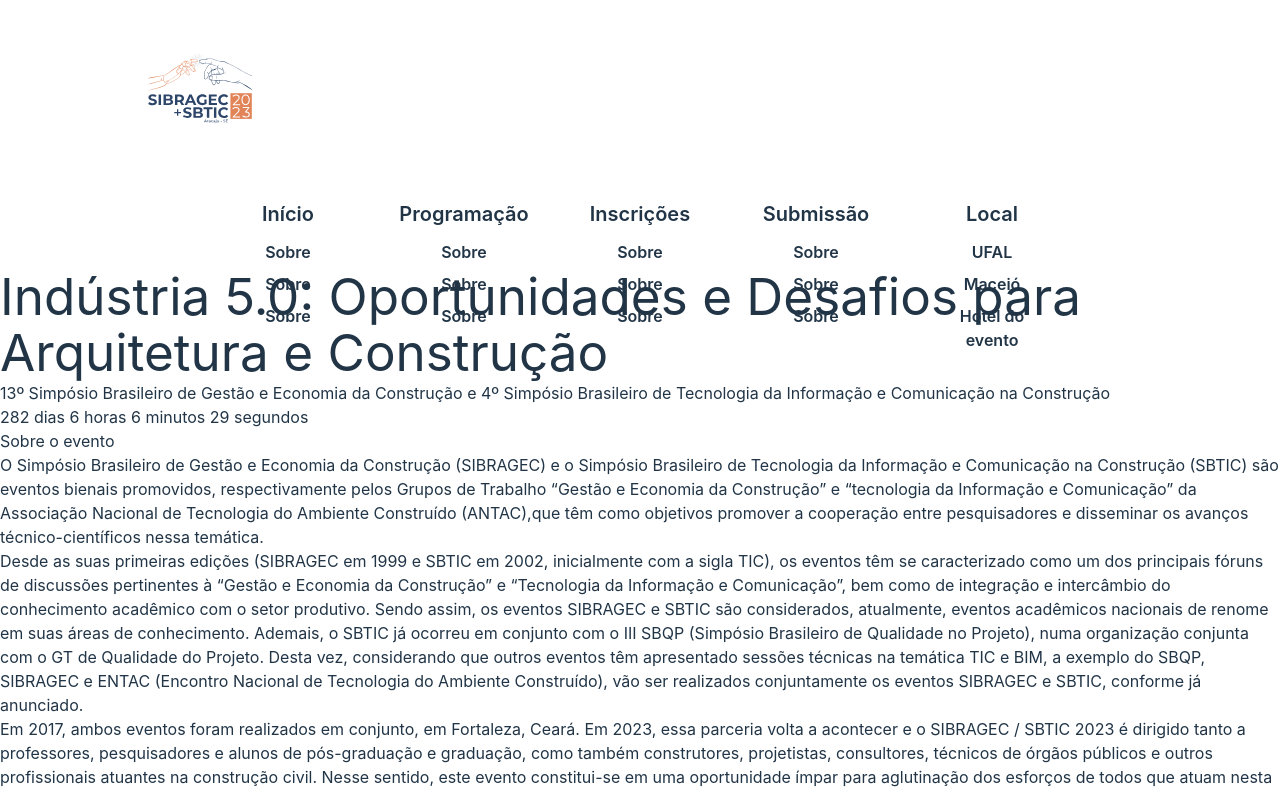
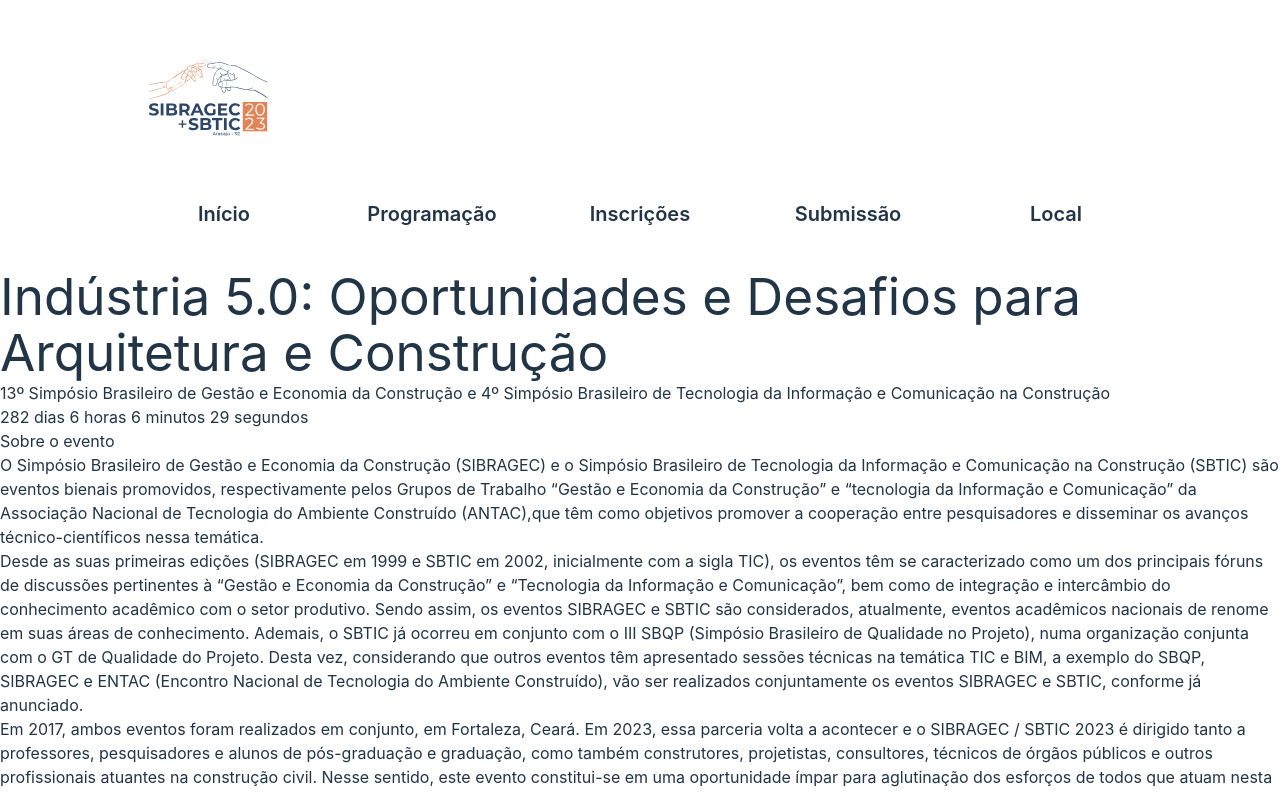
Before and after one commit to softeam-org/sibragecsbtic-web, a React (Vite) app: page / in a window 1280 px wide. Shown: the top 792 px of the page. Built offline with nearby package versions, Linux system fonts and the light colour scheme; what tailwind-nord would draw is missing.

Commit message:
Header criado

```diff
--- a/src/components/Header.jsx
+++ b/src/components/Header.jsx
@@ -10,11 +10,15 @@ function Header() {
   return (
     <header className="bg-nord0">
       <div className="max-w-6xl mx-auto pt-16">
-        <div className="w-28 absolute left-36 top-8">
-          <img src={logo} alt="logo" />
-        </div>
+        <a href="/" className="w-32 absolute left-36 top-8">
+          <div>
+            <img src={logo} alt="logo" />
+          </div>
+        </a>
         <div className="flex flex-col items-center gap-16">
-          <h1 className="text-7xl font-bold text-white">Sibragec XXIII</h1>
+          <a href="/">
+            <h1 className="text-7xl font-bold text-white">Sibragec XXIII</h1>
+          </a>
           <div className="flex gap-20 pb-10 ">
            <Navlinks />
           </div>
--- a/src/components/Navlinks.jsx
+++ b/src/components/Navlinks.jsx
@@ -6,24 +6,29 @@ import { navLinks } from '../constants'
 
 function Navlinks() {
     const currentPath = useLocation()
+    const [active, setActive] = React.useState(null)
   return (
     navLinks.map((link) => (
-        <div className="w-24 flex items-center justify-center">
+        <div
+            className="w-32 flex items-center justify-center"
+
+        >
           <a
             className={
               "navlink font-semibold text-xl hover:cursor-pointer" +
               (currentPath.pathname === link.path ? " active" : "")
             }
+            onMouseEnter={() => setActive(link.name)}
+            onMouseLeave={() => setActive(null)}
             >
             {link.name}
           </a>
-          <div className="fixed top-60 flex text-center items-center flex-col w-24 gap-2 bg-nord0">
+          <div className={`
+            fixed top-60 text-center flex flex-col  items-center gap-5 w-32 bg-nord0 rounded-md transition ease-in pb-5
+            ${active === link.name ? "visible opacity-100" : "invisible opacity-0"}
+          `}>
             { link.links.map((sublink) => (
-              <a
-                className={
-                  "font-semibold hover:cursor-pointer"
-                }
-                >
+              <a className="font-semibold text-xl hover:cursor-pointer">
                 {sublink.name}
               </a>
             ))}
--- a/src/index.css
+++ b/src/index.css
@@ -41,9 +41,7 @@ a.navlink::after {
   transition: transform 0.3s ease-out;
 }
 
-a.navlink.active::after {
-  transform: scale(1,1);
-}
+
 
 a.navlink:hover::after {
   transform: scale(1,1);
```
